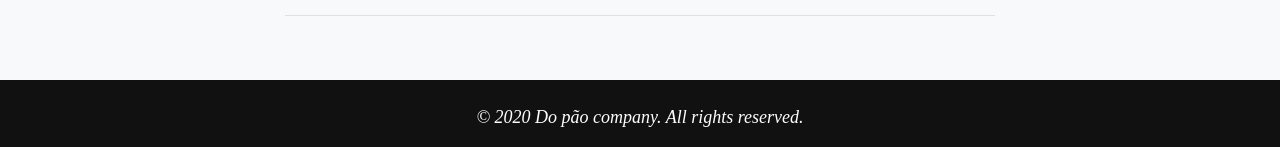
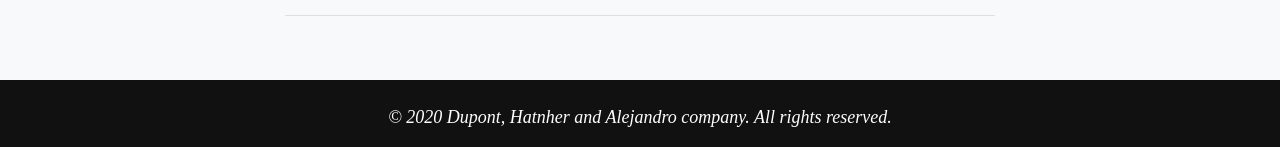
Before and after one commit to shDupont/smartcity-fiap, a Django app: page / in a window 1280 px wide. Shown: the part 2686-2833 px from the top of the page. Run offline with Django 3.2, Linux system fonts and the light colour scheme; data comes from the database, SQL or seed files in the repository; parts of the project's set-up code (start-up, migrations or seed data) failed here and were passed over; some libraries are stand-ins or nearby versions; some web fonts are replaced.

Commit message:
fixes: news

```diff
--- a/blog/templates/events.html
+++ b/blog/templates/events.html
@@ -81,7 +81,7 @@
             <div class="row">
                 <div class="col-lg-8 col-md-10 mx-auto ">
                     <div class="post-preview text-center mt-4 mb-0">
-                        <p class="white">© 2020 Do pão company. All rights reserved.</p>
+                        <p class="white">© 2020 Dupont, Hatnher and Alejandro company. All rights reserved.</p>
                     </div>
                 </div>
             </div>
--- a/blog/templates/index.html
+++ b/blog/templates/index.html
@@ -131,7 +131,7 @@
             <div class="row">
                 <div class="col-lg-8 col-md-10 mx-auto ">
                     <div class="post-preview text-center mt-4">
-                        <p class="white">© 2020 Do pão company. All rights reserved.</p>
+                        <p class="white">© 2020 Dupont, Hatnher and Alejandro company. All rights reserved.</p>
                     </div>
                 </div>
             </div>
--- a/blog/templates/news.html
+++ b/blog/templates/news.html
@@ -95,7 +95,7 @@
             <div class="row">
                 <div class="col-lg-8 col-md-10 mx-auto ">
                     <div class="post-preview text-center mt-4 mb-0">
-                        <p class="white">© 2020 Do pão company. All rights reserved.</p>
+                        <p class="white">© 2020 Dupont, Hatnher and Alejandro company. All rights reserved.</p>
                     </div>
                 </div>
             </div>
```
